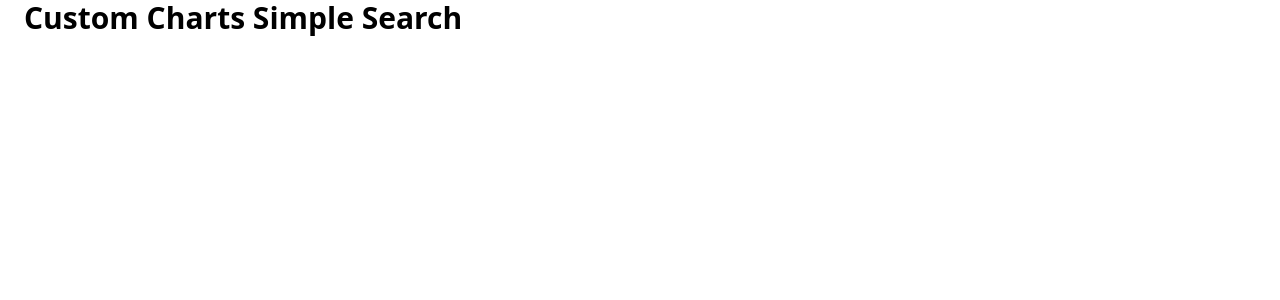
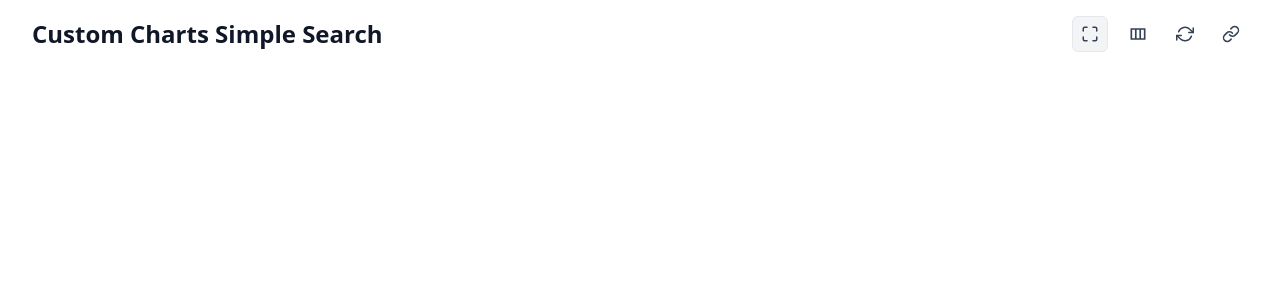
Before and after one commit to rajnishs-dev/custom-charts-jira-app, a React (Vite) app: page /simple-search in a window 1280 px wide. Shown: the top 300 px of the page. Built offline with nearby package versions, Linux system fonts and the light colour scheme.

Commit message:
create Custom Header section

```diff
--- a/package.json
+++ b/package.json
@@ -13,6 +13,7 @@
     "@tailwindcss/vite": "^4.1.17",
     "react": "^19.2.0",
     "react-dom": "^19.2.0",
+    "react-icons": "^5.5.0",
     "react-router-dom": "^7.10.1",
     "tailwindcss": "^4.1.17"
   },
--- /dev/null
+++ b/src/components/CustomHeader.jsx
@@ -0,0 +1,36 @@
+import { FiMaximize, FiRefreshCw, FiLink } from "react-icons/fi";
+import { MdOutlineViewColumn } from "react-icons/md";
+
+export default function CustomHeader() {
+  return (
+    <div className="w-full flex items-center justify-between py-4 px-2 flex-wrap gap-3">
+      {/* Title */}
+      <h1 className="text-2xl font-semibold text-gray-900">
+        Custom Charts Simple Search
+      </h1>
+
+      {/* Right Icons Section */}
+      <div className="flex items-center gap-3">
+        {/* Fullscreen Icon */}
+        <button className="p-2 rounded-md bg-gray-100 hover:bg-gray-200 border border-gray-200">
+          <FiMaximize className="text-gray-700 text-lg" />
+        </button>
+
+        {/* Columns / Layout Icon */}
+        <button className="p-2 rounded-md hover:bg-gray-100">
+          <MdOutlineViewColumn className="text-gray-700 text-xl" />
+        </button>
+
+        {/* Refresh Icon */}
+        <button className="p-2 rounded-md hover:bg-gray-100">
+          <FiRefreshCw className="text-gray-700 text-lg" />
+        </button>
+
+        {/* Link Icon */}
+        <button className="p-2 rounded-md hover:bg-gray-100">
+          <FiLink className="text-gray-700 text-lg" />
+        </button>
+      </div>
+    </div>
+  );
+}
--- a/src/pages/SimpleSearch.jsx
+++ b/src/pages/SimpleSearch.jsx
@@ -1,7 +1,5 @@
+import CustomHeader from "../components/CustomHeader";
+
 export default function SimpleSearch() {
-  return (
-    <div className="">
-      <h1 className="text-3xl font-bold mb-4">Custom Charts Simple Search</h1>
-    </div>
-  );
+  return <CustomHeader />;
 }
```
Also changed, not shown: 1 other file (tests, documents, lock files or other folders).
